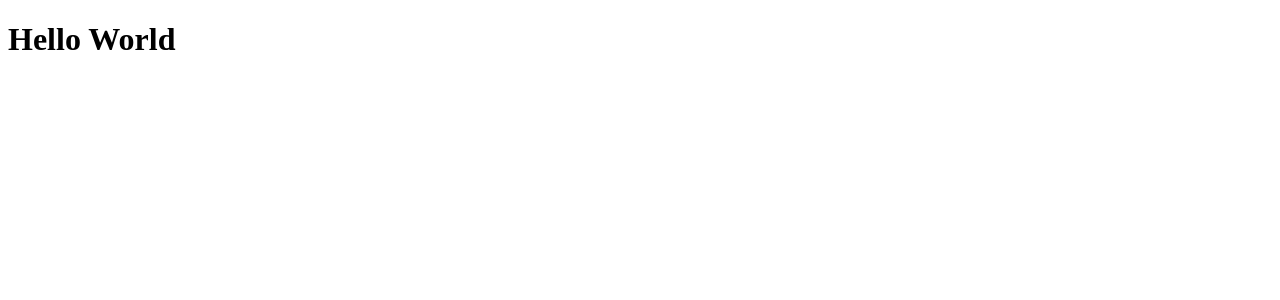
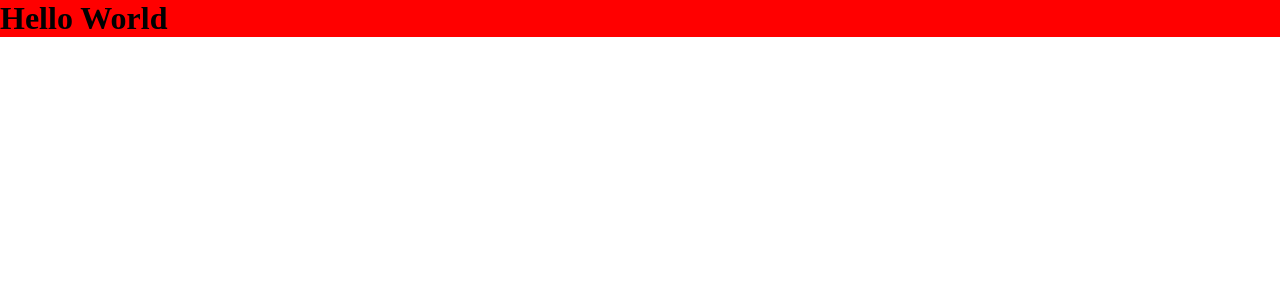
Before and after one commit to jaocordeiro/landing_page_frontend, a React (Create React App) app: page / in a window 1280 px wide. Shown: the top 300 px of the page. Built offline with nearby package versions, Linux system fonts and the light colour scheme.

Commit message:
refactor rules eslintrc and prettierc | config styledd-components

```diff
--- a/package.json
+++ b/package.json
@@ -9,6 +9,7 @@
     "react": "^18.2.0",
     "react-dom": "^18.2.0",
     "react-scripts": "5.0.1",
+    "styled-components": "^5.3.6",
     "web-vitals": "^2.1.4"
   },
   "scripts": {
--- a/src/index.jsx
+++ b/src/index.jsx
@@ -1,10 +1,12 @@
 import React from 'react';
 import ReactDOM from 'react-dom/client';
+import { GlobalStyles } from './styles/global-styles';
 import Home from './templates/App/index';
 
 const root = ReactDOM.createRoot(document.getElementById('root'));
 root.render(
   <React.StrictMode>
+    <GlobalStyles />
     <Home />
   </React.StrictMode>,
 );
--- /dev/null
+++ b/src/styles/global-styles.js
@@ -0,0 +1,8 @@
+import { createGlobalStyle } from 'styled-components';
+
+export const GlobalStyles = createGlobalStyle`
+  * {
+    margin: 0;
+    padding: 0;
+  }
+`;
--- a/src/templates/App/App.css
+++ /dev/null
@@ -1,38 +0,0 @@
-.App {
-  text-align: center;
-}
-
-.App-logo {
-  height: 40vmin;
-  pointer-events: none;
-}
-
-@media (prefers-reduced-motion: no-preference) {
-  .App-logo {
-    animation: App-logo-spin infinite 20s linear;
-  }
-}
-
-.App-header {
-  background-color: #282c34;
-  min-height: 100vh;
-  display: flex;
-  flex-direction: column;
-  align-items: center;
-  justify-content: center;
-  font-size: calc(10px + 2vmin);
-  color: white;
-}
-
-.App-link {
-  color: #61dafb;
-}
-
-@keyframes App-logo-spin {
-  from {
-    transform: rotate(0deg);
-  }
-  to {
-    transform: rotate(360deg);
-  }
-}
--- a/src/templates/App/index.jsx
+++ b/src/templates/App/index.jsx
@@ -1,7 +1,11 @@
+import * as Styled from './styles';
+
 function Home() {
   return (
     <div className="App">
-      <h1>Hello World</h1>
+      <Styled.Whapper>
+        <h1>Hello World</h1>
+      </Styled.Whapper>
     </div>
   );
 }
--- /dev/null
+++ b/src/templates/App/styles.js
@@ -0,0 +1,5 @@
+import styled from 'styled-components';
+
+export const Whapper = styled.div`
+  background: red;
+`;
```
Also changed, not shown: .babelrc.json (added), .eslintrc.js, .prettierrc.js, 2 other files (tests, documents, lock files or other folders).
